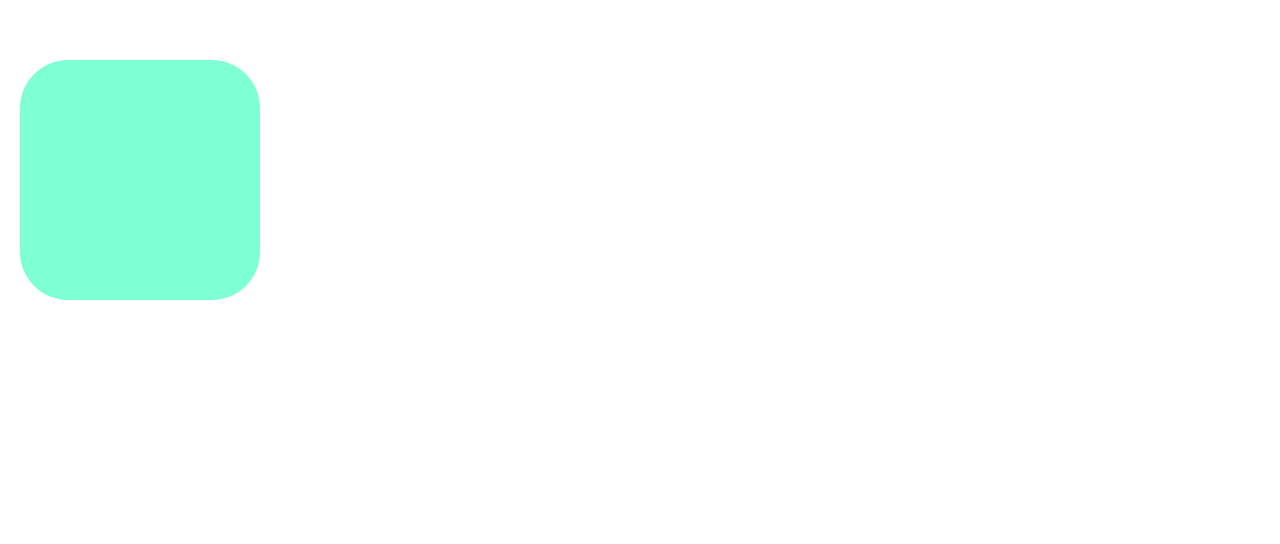
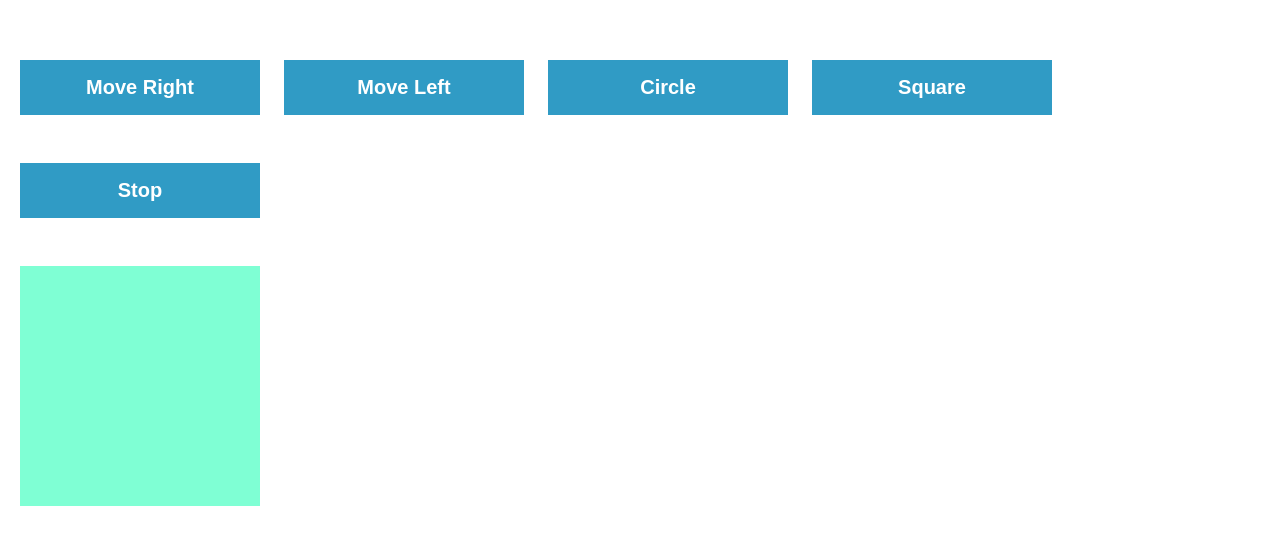
Before and after one commit to jordanss1/framer-squares-animation, a React (Vite) app: page / in a window 1280 px wide. Shown: the part 2200-2744 px from the top of the page. Built offline with nearby package versions, Linux system fonts and the light colour scheme.

Commit message:
Finished final box with buttons controlling animations with useAnimation

```diff
--- a/src/components/Boxes/Box5.tsx
+++ b/src/components/Boxes/Box5.tsx
@@ -1,13 +1,50 @@
 /** @jsx jsx */
 import { ReactElement } from "react";
 import { css } from "@emotion/react";
-import { motion } from "framer-motion";
+import { Variants, motion, useAnimation } from "framer-motion";
 import { defaultBox } from "../../styles/emotion";
 
 const Box5 = (): ReactElement => {
+  const control = useAnimation();
+
   const styles = css`
     background-color: aquamarine;
   `;
+
+  const boxAnimationVariants: Variants = {
+    right: {
+      x: "calc(100vw - 270px)",
+      transition: { duration: 2 },
+    },
+    left: {
+      x: 0,
+      transition: {
+        duration: 2,
+      },
+    },
+    circle: {
+      borderRadius: "50%",
+      transition: { duration: 2 },
+    },
+    square: {
+      borderRadius: 0,
+      transition: { duration: 2 },
+    },
+  };
+
+  const buttons = ["Move Right", "Move Left", "Circle", "Square", "Stop"];
+
+  const determineVariant = (button: string) => {
+    const { right, left, circle, square } = boxAnimationVariants;
+
+    return button.includes("Right")
+      ? right
+      : button.includes("Left")
+      ? left
+      : button.includes("Circle")
+      ? circle
+      : square;
+  };
 
   return (
     <div
@@ -15,15 +52,30 @@ const Box5 = (): ReactElement => {
         padding-bottom: 20rem;
       `}
     >
-      <motion.div
-        animate={{
-          scale: [1, 1.4, 1.4, 1, 1],
-          borderRadius: ["20%", "20%", "50%", "50%", "20%"],
-          rotate: [0, 0, 270, 270, 0],
-        }}
-        transition={{ duration: 2 }}
-        css={defaultBox(styles)}
-      ></motion.div>
+      {buttons.map((button) => (
+        <button
+          onClick={() => {
+            button === "Stop"
+              ? control.stop()
+              : control.start(determineVariant(button));
+          }}
+          css={css`
+            color: white;
+            padding: 1rem;
+            margin-right: 1.5rem;
+            margin-bottom: 3rem;
+            border: none;
+            background-color: rgb(48, 155, 197);
+            font-size: 1.25rem;
+            font-weight: 700;
+            width: 15rem;
+            cursor: pointer;
+          `}
+        >
+          {button}
+        </button>
+      ))}
+      <motion.div animate={control} css={defaultBox(styles)} />
     </div>
   );
 };
```
